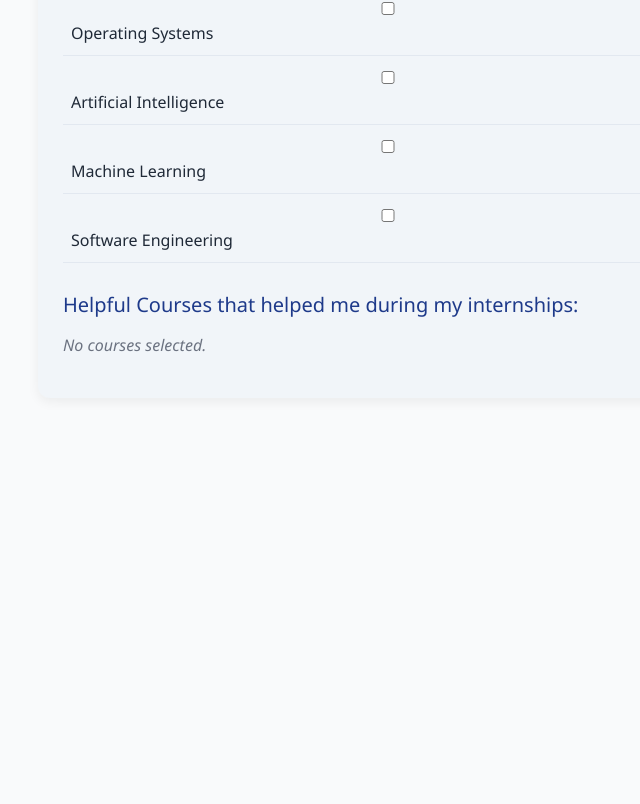
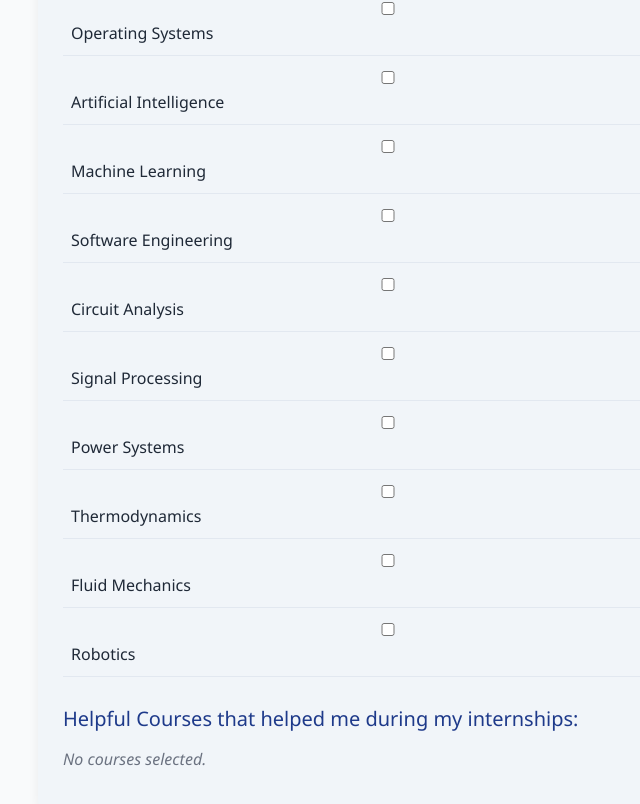
Before and after one commit to CSEN603-2025/Hymm-Limitless-Coders, a React (Vite) app in the folder Internship-web/: page /course-list in a window 1280 px wide. Shown: the part 650-1454 px from the top of the page, without its empty margins (252-892 px from the left). Before the commit the page ends 1078 px from the top, so only its background shows below. Built offline with nearby package versions, Linux system fonts and the light colour scheme.

Commit message:
fixed final bugs

```diff
--- a/Internship-web/src/Mohamed/components/CourseList.jsx
+++ b/Internship-web/src/Mohamed/components/CourseList.jsx
@@ -1,44 +1,114 @@
+// import React, { useState, useEffect } from 'react';
+// import dummyCourses from '../data/coursesList';
+// import '../css/CourseList.css'; // 👈 Add this CSS file
+
+// const CourseList = () => {
+// const role = localStorage.getItem('role');
+//   const cousesToUse = role === 'prostudent' ? dummyCourses.pro : dummyCourses.regular;
+
+
+//   const [selectedCourses, setSelectedCourses] = useState([]);
+
+
+//   useEffect(() => {
+//     const storedCourses = JSON.parse(localStorage.getItem('helpfulCourses')) || [];
+//     setSelectedCourses(storedCourses);
+//   }, []);
+
+//   // useEffect(() => {
+//   //   localStorage.setItem('helpfulCourses', JSON.stringify(selectedCourses));
+//   // }, [selectedCourses]);
+
+//   const handleCourseSelect = (courseId) => {
+//     setSelectedCourses((prevSelected) =>
+//       prevSelected.includes(courseId)
+//         ? prevSelected.filter((id) => id !== courseId)
+//         : [...prevSelected, courseId]
+//     );
+// let courses=selectedCourses.includes(courseId) ? selectedCourses.filter((id) => id !== courseId) : [...selectedCourses,courseId]
+//  localStorage.setItem('helpfulCourses', JSON.stringify(courses));
+
+//   };
+
+
+
+
+
+//   return (
+//     <div className="course-container" style={{ paddingTop: '200px' }}>
+//       <h3 className="course-title">Course List</h3>
+//       <ul className="course-list">
+//         {cousesToUse.map((course) => (
+//           <li key={course.id} className="course-item">
+//             <label>
+//               <input
+//                 type="checkbox"
+//                 checked={selectedCourses.includes(course.id)}
+//                 onChange={() => handleCourseSelect(course.id)}
+//               />
+//               <span className="course-name">{course.name}</span>
+//               {selectedCourses.includes(course.id) && (
+//                 <span className="helpful-tag">(Helpful)</span>
+//               )}
+//             </label>
+//           </li>
+//         ))}
+//       </ul>
+
+//       <h4 className="selected-title">Helpful Courses that helped me during my internships:</h4>
+//       {selectedCourses.length === 0 ? (
+//         <p className="no-selected">No courses selected.</p>
+//       ) : (
+//         <ul className="selected-courses">
+//           {selectedCourses.map((courseId) => {
+//             const course = cousesToUse.find((c) => c.id === courseId);
+//             return course ? <li key={courseId}>{course?.name}</li>:"";
+//           })}
+//         </ul>
+//       )}
+//     </div>
+//   );
+// };
+
+// export default CourseList;
+
+
 import React, { useState, useEffect } from 'react';
 import dummyCourses from '../data/coursesList';
-import '../css/CourseList.css'; // 👈 Add this CSS file
+import '../css/CourseList.css';
 
 const CourseList = () => {
-const role = localStorage.getItem('role');
-  const cousesToUse = role === 'prostudent' ? dummyCourses.pro : dummyCourses.regular;
+  const role = localStorage.getItem('role');
+  const selectedMajorSemester = JSON.parse(localStorage.getItem('selectedMajorSemester'));
+  const selectedMajor = selectedMajorSemester?.major
 
+  const allCourses = role === 'prostudent' ? dummyCourses.pro : dummyCourses.regular;
+
+  const filteredCourses = selectedMajor
+    ? allCourses.filter((course) => course.majors?.includes(selectedMajor))
+    : allCourses;
 
   const [selectedCourses, setSelectedCourses] = useState([]);
-
 
   useEffect(() => {
     const storedCourses = JSON.parse(localStorage.getItem('helpfulCourses')) || [];
     setSelectedCourses(storedCourses);
   }, []);
 
-  // useEffect(() => {
-  //   localStorage.setItem('helpfulCourses', JSON.stringify(selectedCourses));
-  // }, [selectedCourses]);
+  const handleCourseSelect = (courseId) => {
+    const updatedCourses = selectedCourses.includes(courseId)
+      ? selectedCourses.filter((id) => id !== courseId)
+      : [...selectedCourses, courseId];
 
-  const handleCourseSelect = (courseId) => {
-    setSelectedCourses((prevSelected) =>
-      prevSelected.includes(courseId)
-        ? prevSelected.filter((id) => id !== courseId)
-        : [...prevSelected, courseId]
-    );
-let courses=selectedCourses.includes(courseId) ? selectedCourses.filter((id) => id !== courseId) : [...selectedCourses,courseId]
- localStorage.setItem('helpfulCourses', JSON.stringify(courses));
-
+    setSelectedCourses(updatedCourses);
+    localStorage.setItem('helpfulCourses', JSON.stringify(updatedCourses));
   };
-
-
-
-
 
   return (
     <div className="course-container" style={{ paddingTop: '200px' }}>
-      <h3 className="course-title">Course List</h3>
+      <h3 className="course-title">Course List ({selectedMajor || 'All Majors'})</h3>
       <ul className="course-list">
-        {cousesToUse.map((course) => (
+        {filteredCourses.map((course) => (
           <li key={course.id} className="course-item">
             <label>
               <input
@@ -61,8 +131,8 @@ let courses=selectedCourses.includes(courseId) ? selectedCourses.filter((id) =>
       ) : (
         <ul className="selected-courses">
           {selectedCourses.map((courseId) => {
-            const course = cousesToUse.find((c) => c.id === courseId);
-            return course ? <li key={courseId}>{course?.name}</li>:"";
+            const course = filteredCourses.find((c) => c.id === courseId);
+            return course ? <li key={courseId}>{course?.name}</li> : null;
           })}
         </ul>
       )}
--- a/Internship-web/src/Mohamed/data/PastAndPresentInternships.js
+++ b/Internship-web/src/Mohamed/data/PastAndPresentInternships.js
@@ -101,7 +101,20 @@ const regularInternshipsData = [
     location: 'San Francisco, USA',
     postedDate: '2025-04-01',
     status: 'in-progress'
-  }
+  },
+ {
+  id: 7,
+  title: 'Content Writer Intern - Hybrid',
+  type: 'hybrid',
+  description: 'Write blog posts, newsletters, and promotional content.',
+  duration: '4 months',
+  company: 'Company D',
+  location: 'Austin, USA',
+  postedDate: '2025-04-10',
+  status: 'in-progress'
+}
+
+
 ];
 
 // Pro-only internships (exclusive)
--- a/Internship-web/src/Mohamed/data/companies.js
+++ b/Internship-web/src/Mohamed/data/companies.js
@@ -93,12 +93,12 @@
 export const regularCompanies = [
   {
     id: 1,
-    name: 'Company A',
+    name: 'Tech Solutions Inc.',
     industry: 'Software Development',
     location: 'San Francisco, CA',
     founded: 2010,
     employees: 250,
-    website: 'https://www.companya.com',
+    website: 'https://www.techcompanya.com',
     recommendedByColleagues:false
   },
   {
@@ -113,8 +113,8 @@ export const regularCompanies = [
   },
   {
     id: 3,
-    name: 'Company C',
-    industry: 'Education Tech',
+    name: 'Data Insights Corp.',
+    industry: 'Education Tech and data analysis',
     location: 'Austin, TX',
     founded: 2013,
     employees: 150,
@@ -156,12 +156,12 @@ export const proCompanies = [
   },
   {
     id: 7,
-    name: 'Company G',
+    name: 'SecureWave Labs',
     industry: 'Cybersecurity',
     location: 'Los Angeles, CA',
     founded: 2016,
     employees: 200,
-    website: 'https://www.companyg.com',
+    website: 'https://www.secureWave.com',
     recommendedFromPastInterns: false
   },
   {
@@ -176,6 +176,12 @@ export const proCompanies = [
   }
 ];
 
-const companies = { regular: regularCompanies, pro: proCompanies };
+// const companies = { regular: regularCompanies, pro: proCompanies };
+
+const companies = {
+  regular: regularCompanies,
+  pro: [...regularCompanies, ...proCompanies]
+};
+
 
 export default companies;
--- a/Internship-web/src/Mohamed/data/coursesList.js
+++ b/Internship-web/src/Mohamed/data/coursesList.js
@@ -1,43 +1,66 @@
-// // Dummy data for courses
-// const dummyCourses = [
-//     { id: 1, name: 'Introduction to Computer Science' },
-//     { id: 2, name: 'Data Structures and Algorithms' },
-//     { id: 3, name: 'Web Development' },
-//     { id: 4, name: 'Database Management Systems' },
-//     { id: 5, name: 'Operating Systems' },
-//     { id: 6, name: 'Artificial Intelligence' },
-//     { id: 7, name: 'Machine Learning' },
-//     { id: 8, name: 'Software Engineering' },
-//   ];
 
 
+// //   export default dummyCourses;
+
+// // Regular courses (open to all)
+// const regularCourses = [
+//   { id: 1, name: 'Introduction to Computer Science' },
+//   { id: 2, name: 'Data Structures and Algorithms' },
+//   { id: 3, name: 'Web Development' },
+//   { id: 4, name: 'Database Management Systems' },
+//   { id: 5, name: 'Operating Systems' },
+//   { id: 6, name: 'Artificial Intelligence' },
+//   { id: 7, name: 'Machine Learning' },
+//   { id: 8, name: 'Software Engineering' }
+// ];
+
+// // Pro-only courses (exclusive)
+// const proCourses = [
+//   { id: 9, name: 'Deep Learning with TensorFlow' },
+//   { id: 10, name: 'Cloud Computing with AWS' },
+//   { id: 11, name: 'Cybersecurity Essentials' },
+//   { id: 12, name: 'Blockchain Development' },
+//   { id: 13, name: 'DevOps Fundamentals' },
+//   { id: 14, name: 'Natural Language Processing' }
+// ];
+
+// // Combined export
+// const dummyCourses = {
+//   regular: regularCourses,
+//   pro: [...regularCourses, ...proCourses]
+// };
+
+// export default dummyCourses;
 
 
-//   export default dummyCourses;
-
-// Regular courses (open to all)
+// Regular courses
 const regularCourses = [
-  { id: 1, name: 'Introduction to Computer Science' },
-  { id: 2, name: 'Data Structures and Algorithms' },
-  { id: 3, name: 'Web Development' },
-  { id: 4, name: 'Database Management Systems' },
-  { id: 5, name: 'Operating Systems' },
-  { id: 6, name: 'Artificial Intelligence' },
-  { id: 7, name: 'Machine Learning' },
-  { id: 8, name: 'Software Engineering' }
+  { id: 1, name: 'Introduction to Computer Science', majors: ['Computer Science'] },
+  { id: 2, name: 'Data Structures and Algorithms', majors: ['Computer Science'] },
+  { id: 3, name: 'Web Development', majors: ['Computer Science', 'Information Systems'] },
+  { id: 4, name: 'Database Management Systems', majors: ['Computer Science', 'Information Systems'] },
+  { id: 5, name: 'Operating Systems', majors: ['Computer Science'] },
+  { id: 6, name: 'Artificial Intelligence', majors: ['Computer Science'] },
+  { id: 7, name: 'Machine Learning', majors: ['Computer Science'] },
+  { id: 8, name: 'Software Engineering', majors: ['Computer Science', 'Information Systems'] },
+  { id: 15, name: 'Circuit Analysis', majors: ['Electrical Engineering'] },
+  { id: 16, name: 'Signal Processing', majors: ['Electrical Engineering'] },
+  { id: 17, name: 'Power Systems', majors: ['Electrical Engineering'] },
+  { id: 18, name: 'Thermodynamics', majors: ['Mechanical Engineering'] },
+  { id: 19, name: 'Fluid Mechanics', majors: ['Mechanical Engineering'] },
+  { id: 20, name: 'Robotics', majors: ['Mechanical Engineering', 'Electrical Engineering'] }
 ];
 
-// Pro-only courses (exclusive)
+// Pro-only courses
 const proCourses = [
-  { id: 9, name: 'Deep Learning with TensorFlow' },
-  { id: 10, name: 'Cloud Computing with AWS' },
-  { id: 11, name: 'Cybersecurity Essentials' },
-  { id: 12, name: 'Blockchain Development' },
-  { id: 13, name: 'DevOps Fundamentals' },
-  { id: 14, name: 'Natural Language Processing' }
+  { id: 9, name: 'Deep Learning with TensorFlow', majors: ['Computer Science'] },
+  { id: 10, name: 'Cloud Computing with AWS', majors: ['Computer Science'] },
+  { id: 11, name: 'Cybersecurity Essentials', majors: ['Computer Science'] },
+  { id: 12, name: 'Blockchain Development', majors: ['Computer Science'] },
+  { id: 13, name: 'DevOps Fundamentals', majors: ['Computer Science', 'Information Systems'] },
+  { id: 14, name: 'Natural Language Processing', majors: ['Computer Science'] }
 ];
 
-// Combined export
 const dummyCourses = {
   regular: regularCourses,
   pro: [...regularCourses, ...proCourses]
```
Also changed, not shown: Internship-web/src/Mohamed/components/CompanyDetail.jsx (+16 -0 lines).
